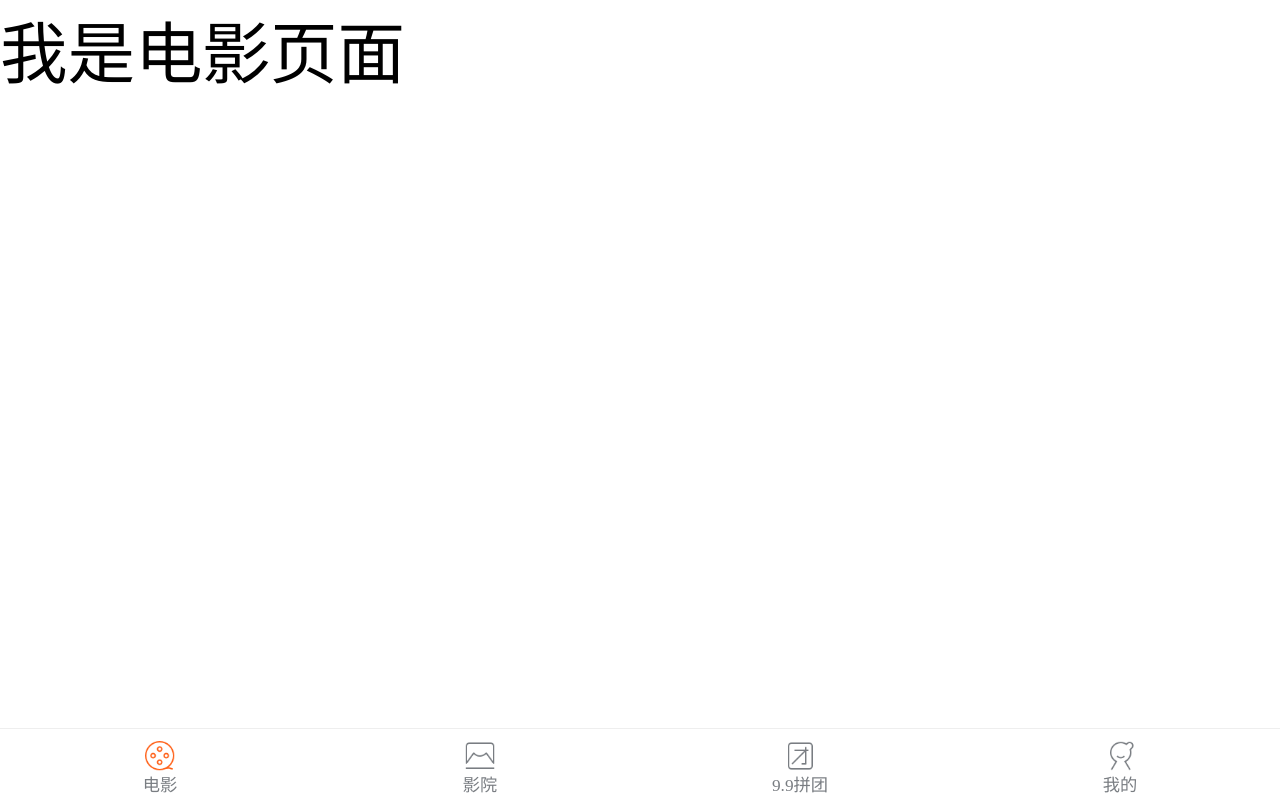
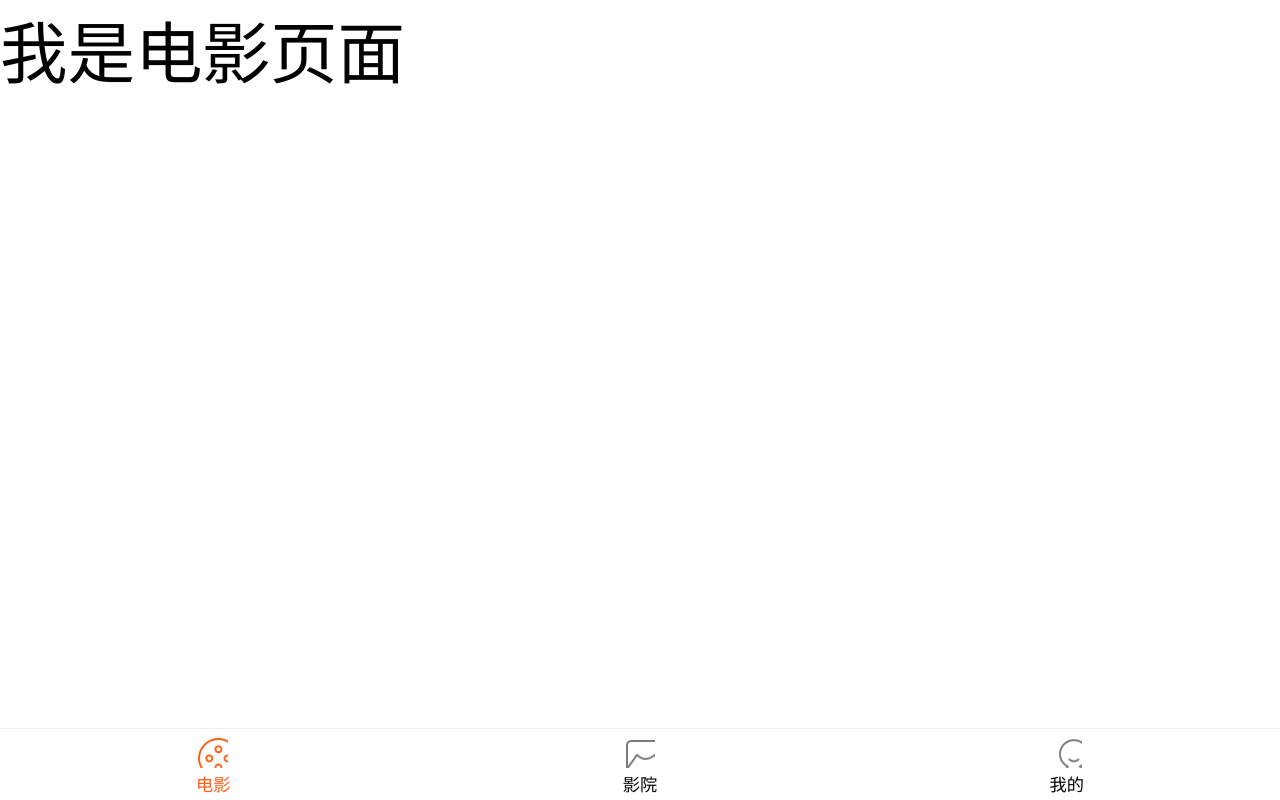
Before and after one commit to WenWeiTai/vue-project-maizuo, a Vue app in the folder fore-end/: page /#/films in a window 1280 px wide. Built offline with nearby package versions, Linux system fonts and the light colour scheme.

Commit message:
NavBar 路由ok

```diff
--- a/fore-end/src/components/NavBar/index.vue
+++ b/fore-end/src/components/NavBar/index.vue
@@ -1,36 +1,40 @@
 // NavBar 组件
 <template>
   <ul class="footer">
-    <li>
-      <a class="active" href="javascript:;">
-        <img src="./image/dy1.png">
-        <span>电影</span>
-      </a>
-    </li>
-    <li>
-      <a href="javascript:;">
-        <img src="./image/dyy.png">
-        <span>影院</span>
-      </a>
-    </li>
-    <li>
-      <a href="javascript:;">
-        <img src="./image/tg.png">
-        <span>9.9拼团</span>
-      </a>
-    </li>
-    <li>
-      <a href="javascript:;">
-        <img src="./image/wd.png">
-        <span>我的</span>
-      </a>
-    </li>
+    <router-link
+      v-for="(item,index) in bars"
+      :key="index"
+      :to="{ name: item.id }"
+      tag="li"
+      active-class="active"
+      :class="item.id">
+      <i class="img"></i>
+      <span v-text="item.name"></span>
+    </router-link>
   </ul>
 </template>
 
 <script>
 export default {
-  name: "NavBar"
+  name: "NavBar",
+  data () {
+    return {
+      bars: [
+        {
+          id: 'films',
+          name: '电影'
+        },
+        {
+          id: 'cinema',
+          name: '影院'
+        },
+        {
+          id: 'center',
+          name: '我的'
+        }
+      ]
+    }
+  }
 };
 </script>
 
@@ -45,19 +49,51 @@ export default {
   border-top: px2rem(1) solid #eee;
   background: #fff;
   li {
-    width: 25%;
+    flex: 1;
     text-align: center;
-    a {
     height: px2rem(49);
     display: block;
     display: flex;
     flex-direction: column;
     align-items: center;
-      img {
-        padding-top: px2rem(8);
+
+    .img {
       width: px2rem(21);
       height: px2rem(21);
+      margin-top: px2rem(6);
+      margin-bottom: px2rem(2);
     }
+
+    &.films {
+      .img {
+        background-image: url('./image/dy.png');
+      }
+      &.active .img {
+        background-image: url('./image/dy1.png');
+      }
+    }
+
+    &.cinema {
+      .img {
+        background-image: url('./image/dyy.png');
+      }
+      &.active .img {
+        background-image: url('./image/dyy1.png');
+      }
+    }
+
+    &.center {
+      .img {
+        background-image: url('./image/wd.png');
+      }
+      &.active .img {
+        background-image: url('./image/wd1.png');
+      }
+    }
+
+    // 点击高亮
+    &.active {
+      color: #ff5f16;
     }
   }
 }
--- a/fore-end/src/router.js
+++ b/fore-end/src/router.js
@@ -19,16 +19,19 @@ const router = new VueRouter({
         {
             // 首页
             path: '/films',
+            name: 'films',
             component: Films
         },
         {
             // 影院页
             path: '/cinema',
+            name: 'cinema',
             component: Cinema
         },
         {
             // 个人中心页
             path: '/center',
+            name: 'center',
             component: Center
         },
         {
```
Lines whose indentation alone changed are shown as unchanged.
